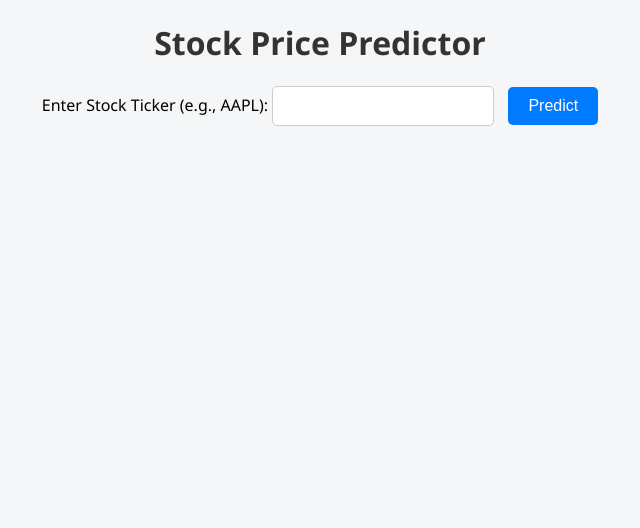
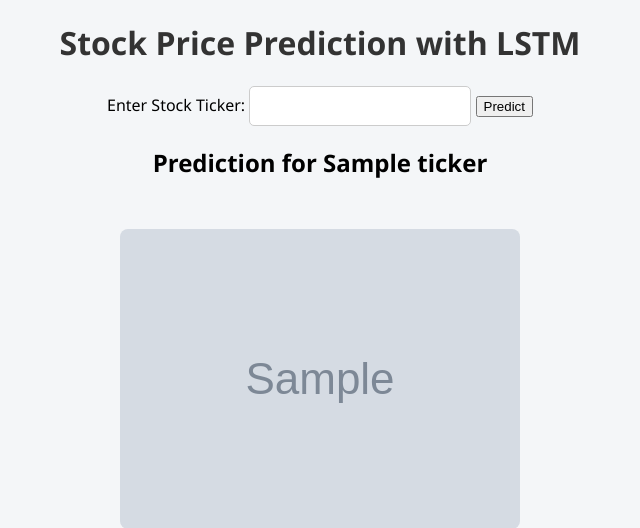
Before and after one commit to dave5801/Python-Stock-Predictor, a Flask app: template templates/index.html in a window 1280 px wide. Shown: the top 528 px of the page, without its empty margins (320-960 px from the left). Run offline with Flask 3, Linux system fonts and the light colour scheme; the template is opened without the code that fills it: most values are stand-ins (such as "Sample title", 1, 10 or a date in 2020); grey boxes marked "Sample" are stand-in pictures.

Commit message:
added tensorflow prediction

```diff
--- a/app.py
+++ b/app.py
@@ -1,65 +1,75 @@
 from flask import Flask, render_template, request
 import yfinance as yf
 import pandas as pd
-import os
+import numpy as np
 import matplotlib
 matplotlib.use('Agg')  # Use non-interactive backend
 import matplotlib.pyplot as plt
-from sklearn.linear_model import LinearRegression
-from sklearn.model_selection import train_test_split
-from sklearn.metrics import mean_squared_error
+from sklearn.preprocessing import MinMaxScaler
+from tensorflow.keras.models import Sequential
+from tensorflow.keras.layers import LSTM, Dense
+import os
 
 app = Flask(__name__)
 
 @app.route('/', methods=['GET', 'POST'])
 def index():
-    plot_filename = None
-    ticker = None
-    error = None
-
     if request.method == 'POST':
         ticker = request.form['ticker'].upper()
+        try:
+            df = yf.download(ticker, start='2015-01-01', end='2024-12-31')
+            data = df[['Close']]
 
-        try:
-            # Fetch stock data
-            df = yf.download(ticker, start="2020-01-01", end="2024-12-31")
-            if df.empty:
-                raise ValueError("No data returned.")
+            # Scale data
+            scaler = MinMaxScaler()
+            scaled_data = scaler.fit_transform(data)
 
-            df = df[['Close']]
-            df['Next_Close'] = df['Close'].shift(-1)
-            df = df.dropna()
+            # Create sequences
+            sequence_length = 60
+            X, y = [], []
+            for i in range(sequence_length, len(scaled_data)):
+                X.append(scaled_data[i-sequence_length:i])
+                y.append(scaled_data[i])
+            X, y = np.array(X), np.array(y)
 
-            X = df[['Close']]
-            y = df['Next_Close']
+            # Split
+            split = int(0.8 * len(X))
+            X_train, y_train = X[:split], y[:split]
+            X_test, y_test = X[split:], y[split:]
 
-            X_train, X_test, y_train, y_test = train_test_split(X, y, test_size=0.2, shuffle=False)
+            # Build LSTM model
+            model = Sequential([
+                LSTM(50, return_sequences=False, input_shape=(X_train.shape[1], 1)),
+                Dense(1)
+            ])
+            model.compile(optimizer='adam', loss='mean_squared_error')
+            model.fit(X_train, y_train, epochs=5, batch_size=32, verbose=0)
 
-            model = LinearRegression()
-            model.fit(X_train, y_train)
+            # Predict
+            predictions = model.predict(X_test)
+            predictions = scaler.inverse_transform(predictions)
+            actual = scaler.inverse_transform(y_test.reshape(-1, 1))
 
-            predictions = model.predict(X_test)
-
-            # Plot predictions
-            plt.figure(figsize=(8, 5))
-            plt.plot(y_test.values, label='Actual')
+            # Plot results
+            plt.figure(figsize=(10, 5))
+            plt.plot(actual, label='Actual')
             plt.plot(predictions, label='Predicted')
-            plt.title(f"{ticker} Stock Price Prediction")
-            plt.xlabel("Days")
-            plt.ylabel("Price")
+            plt.title(f'{ticker} Stock Price Prediction')
+            plt.xlabel('Time')
+            plt.ylabel('Price')
             plt.legend()
             plt.tight_layout()
 
-            # Save plot in /static
-            plot_filename = 'plot.png'
-            plot_path = os.path.join('static', plot_filename)
+            plot_path = os.path.join('static', 'prediction.png')
             plt.savefig(plot_path)
             plt.close()
 
+            return render_template('index.html', ticker=ticker, image=plot_path)
+
         except Exception as e:
-            error = f"Could not retrieve or process data for {ticker}. Error: {e}"
+            return render_template('index.html', error=str(e))
 
-    return render_template('index.html', plot_path=plot_filename, ticker=ticker, error=error)
+    return render_template('index.html')
 
 if __name__ == '__main__':
-    app.run(debug=True)
+    app.run(debug=True, host='0.0.0.0')
--- a/templates/index.html
+++ b/templates/index.html
@@ -1,21 +1,24 @@
 <!DOCTYPE html>
-<html lang="en">
+<html>
 <head>
-    <meta charset="UTF-8">
     <title>Stock Price Predictor</title>
     <link rel="stylesheet" href="{{ url_for('static', filename='style.css') }}">
 </head>
 <body>
-    <h1>Stock Price Predictor</h1>
-    <form method="POST">
-        <label for="ticker">Enter Stock Ticker (e.g., AAPL): </label>
-        <input type="text" name="ticker" required>
-        <input type="submit" value="Predict">
+    <h1>Stock Price Prediction with LSTM</h1>
+    <form method="post">
+        <label for="ticker">Enter Stock Ticker:</label>
+        <input type="text" id="ticker" name="ticker" required>
+        <button type="submit">Predict</button>
     </form>
 
-    {% if plot_path %}
+    {% if image %}
         <h2>Prediction for {{ ticker }}</h2>
-        <img src="{{ url_for('static', filename=plot_path) }}" alt="Prediction plot">
+        <img src="{{ image }}" alt="Prediction Plot">
+    {% endif %}
+
+    {% if error %}
+        <p style="color: red;">Error: {{ error }}</p>
     {% endif %}
 </body>
 </html>
```
Also changed, not shown: static/plot.png (deleted), static/prediction.png (added).
